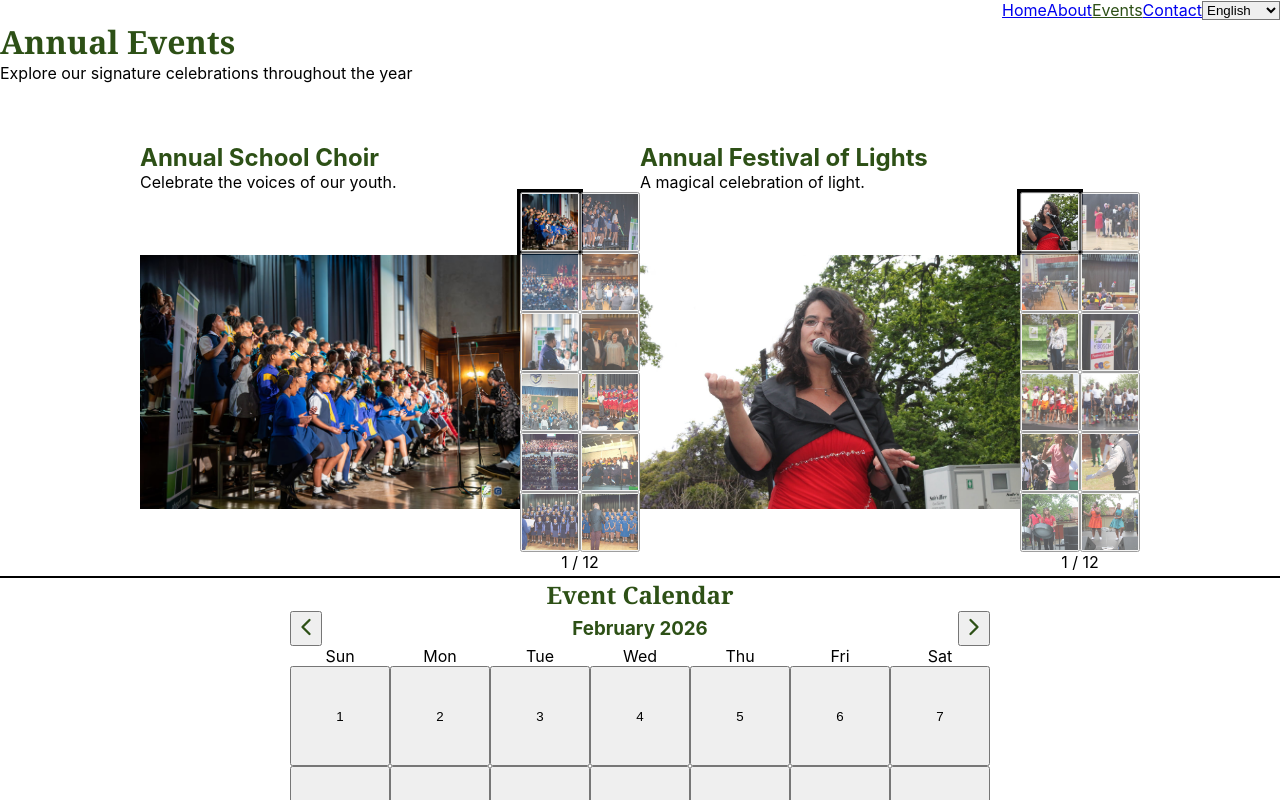
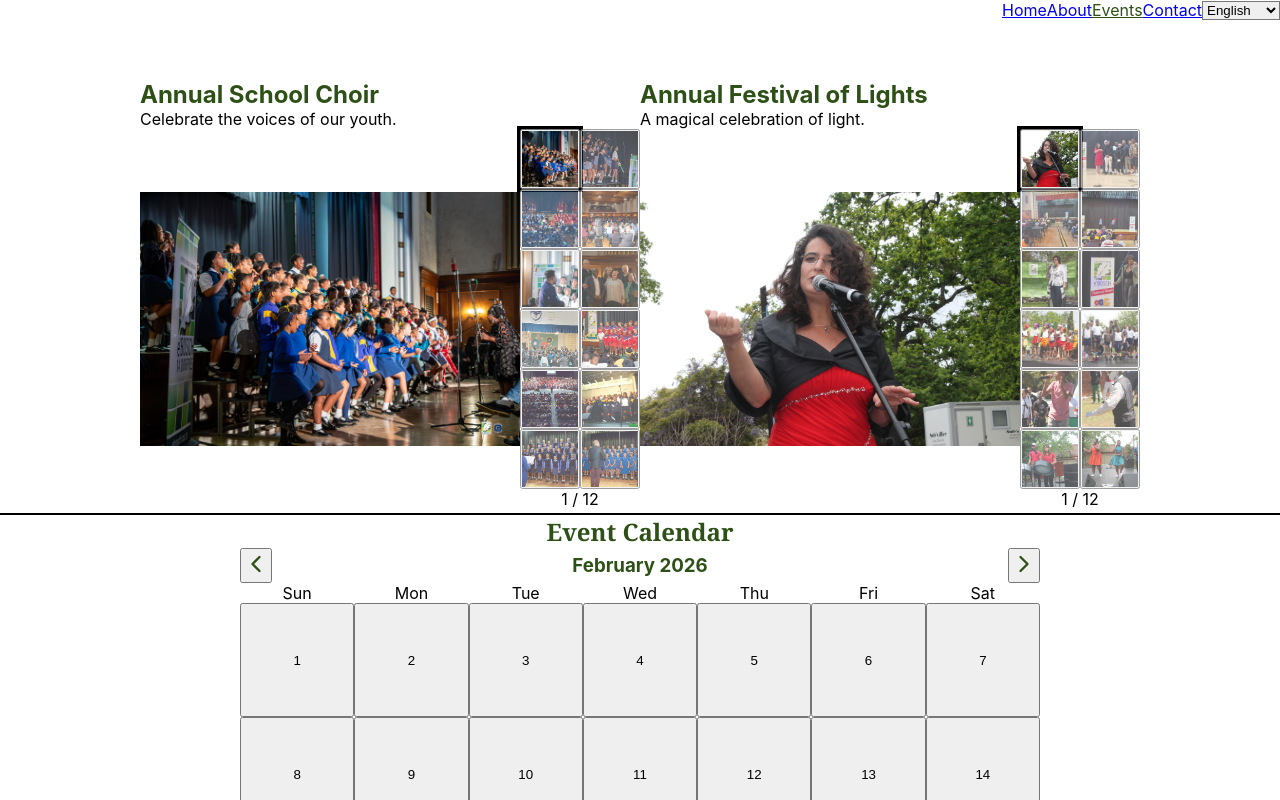
Before and after one commit to mihlalibayi/ebosch-website, a Next.js app: page /events in a window 1280 px wide. Shown: the top 800 px of the page. Built offline with nearby package versions, Linux system fonts and the light colour scheme; no server answers; the database is empty.

Commit message:
Update events page to pull from Firebase Firestore

```diff
--- a/app/events/page.tsx
+++ b/app/events/page.tsx
@@ -1,9 +1,10 @@
 'use client';
 
-import { useState } from 'react';
+import { useState, useEffect } from 'react';
 import Link from 'next/link';
 import { ChevronLeft, ChevronRight, X } from 'lucide-react';
-import eventsData from '@/app/events-calendar.json';
+import { db } from '@/lib/firebase-config';
+import { collection, getDocs } from 'firebase/firestore';
 
 type Language = 'en' | 'af' | 'xh';
 
@@ -19,6 +20,7 @@ interface EventFolder {
 }
 
 interface CalendarEvent {
+  id: string;
   date: string;
   time: string;
   event: string;
@@ -85,6 +87,8 @@ export default function EventsPage() {
   const [selectedDate, setSelectedDate] = useState(new Date(2026, 1, 15));
   const [selectedEventDetails, setSelectedEventDetails] = useState<CalendarEvent | null>(null);
   const [showEventModal, setShowEventModal] = useState(false);
+  const [events, setEvents] = useState<CalendarEvent[]>([]);
+  const [loadingEvents, setLoadingEvents] = useState(true);
 
   const getTitle = (folder: EventFolder) => {
     if (language === 'en') return folder.titleEn;
@@ -104,10 +108,8 @@ export default function EventsPage() {
       about: 'About',
       events: 'Events',
       contact: 'Contact',
-      pageTitle: 'Annual Events',
-      pageSubtitle: 'Explore our signature celebrations throughout the year',
       calendarTitle: 'Event Calendar',
-      noEventsMessage: 'Check back soon for event dates',
+      noEventsMessage: 'Click on a date with events to see details',
       eventDetails: 'Event Details',
       time: 'Time',
       venue: 'Venue',
@@ -119,10 +121,8 @@ export default function EventsPage() {
       about: 'Oor Ons',
       events: 'Geleenthede',
       contact: 'Kontak',
-      pageTitle: 'Jaarlikse Gebeure',
-      pageSubtitle: 'Verken ons handtekening seisoenevierings deur die jaar',
       calendarTitle: 'Gebeure Kalender',
-      noEventsMessage: 'Kyk gou terug vir gebeure datums',
+      noEventsMessage: 'Klik op \'n datum met geleenthede vir besonderhede',
       eventDetails: 'Gebeure Besonderhede',
       time: 'Tyd',
       venue: 'Plek',
@@ -134,10 +134,8 @@ export default function EventsPage() {
       about: 'Malunga',
       events: 'Iziganeko',
       contact: 'Unxibelelwano',
-      pageTitle: 'Imigubungulo Yonyaka',
-      pageSubtitle: 'Jongana iziqwekelelo zethu imigubungulo kule nyaka',
       calendarTitle: 'Ikhalerindar Yemigubungulo',
-      noEventsMessage: 'Buye kamuva ukuze ukwazi imihlaka yemigubungulo',
+      noEventsMessage: 'Cofa umhla one events ukuze ubone iinkcukacha',
       eventDetails: 'Iinkcukacha zeMigubungulo',
       time: 'Ixesha',
       venue: 'Indawo',
@@ -147,6 +145,28 @@ export default function EventsPage() {
   };
 
   const t = translations[language];
+
+  // Load events from Firebase
+  useEffect(() => {
+    const loadEventsFromFirebase = async () => {
+      try {
+        const querySnapshot = await getDocs(collection(db, 'events'));
+        const eventsData = querySnapshot.docs.map((doc) => ({
+          id: doc.id,
+          ...doc.data(),
+        } as CalendarEvent));
+        eventsData.sort((a, b) => new Date(a.date).getTime() - new Date(b.date).getTime());
+        setEvents(eventsData);
+        console.log('Events loaded from Firebase:', eventsData.length);
+      } catch (error) {
+        console.error('Error loading events from Firebase:', error);
+      } finally {
+        setLoadingEvents(false);
+      }
+    };
+
+    loadEventsFromFirebase();
+  }, []);
 
   const renderCalendar = () => {
     const year = selectedDate.getFullYear();
@@ -172,12 +192,32 @@ export default function EventsPage() {
     return weeks;
   };
 
-  const getEventsForDate = (date: Date): CalendarEvent[] => {
-    const dateStr = date.toISOString().split('T')[0];
-    return eventsData.filter(event => event.date === dateStr);
+  const getEventCountText = (count: number): string => {
+    const numbers: { [key: number]: string } = {
+      1: 'one',
+      2: 'two',
+      3: 'three',
+      4: 'four',
+      5: 'five',
+      6: 'six',
+      7: 'seven',
+      8: 'eight',
+      9: 'nine',
+      10: 'ten',
+    };
+    return numbers[count] || count.toString();
   };
 
-  const hasEventsOnDate = (date: Date): boolean => {
+  const getEventsForDate = (date: Date | null): CalendarEvent[] => {
+    if (!date) return [];
+    const year = date.getFullYear();
+    const month = String(date.getMonth() + 1).padStart(2, '0');
+    const day = String(date.getDate()).padStart(2, '0');
+    const dateStr = `${year}-${month}-${day}`;
+    return events.filter(event => event.date === dateStr);
+  };
+
+  const hasEventsOnDate = (date: Date | null): boolean => {
     return getEventsForDate(date).length > 0;
   };
 
@@ -206,11 +246,16 @@ export default function EventsPage() {
     }));
   };
 
-  const handleDateClick = (date: Date) => {
-    const events = getEventsForDate(date);
-    if (events.length > 0) {
-      setSelectedEventDetails(events[0]);
+  const handleDateClick = (date: Date | null) => {
+    if (!date) return;
+
+    const dateEvents = getEventsForDate(date);
+    console.log('Date clicked:', date.toDateString(), 'Events:', dateEvents.length);
+
+    if (dateEvents.length > 0) {
+      setSelectedEventDetails(dateEvents[0]);
       setShowEventModal(true);
+      console.log('Modal opened for:', dateEvents[0].event);
     }
     setSelectedDate(date);
   };
@@ -249,14 +294,6 @@ export default function EventsPage() {
       </header>
 
       <main className="max-w-7xl mx-auto px-4 sm:px-6 lg:px-8 py-16">
-        {/* Page Header */}
-        <div className="mb-24">
-          <h1 className="text-5xl font-bold mb-3" style={{ color: '#2d5016', fontFamily: 'Georgia, serif' }}>
-            {t.pageTitle}
-          </h1>
-          <p className="text-xl text-gray-600">{t.pageSubtitle}</p>
-        </div>
-
         {/* Event Gallery - CENTERED CONTAINER */}
         <div className="flex justify-center mb-32" style={{ marginTop: '60px' }}>
           <div className="flex gap-32">
@@ -330,7 +367,7 @@ export default function EventsPage() {
             {t.calendarTitle}
           </h2>
 
-          <div className="bg-white rounded-xl shadow-lg p-8" style={{ margin: '0 auto', maxWidth: '700px' }}>
+          <div className="bg-white rounded-xl shadow-lg p-8" style={{ margin: '0 auto', maxWidth: '800px' }}>
             {/* Month Navigation */}
             <div className="flex justify-between items-center mb-8">
               <button
@@ -364,22 +401,29 @@ export default function EventsPage() {
               {renderCalendar().map((week, weekIndex) => (
                 week.map((day, dayIndex) => {
                   const isToday = day && day.toDateString() === getTodayDateString();
-                  const hasEvents = day && hasEventsOnDate(day);
+                  const dayHasEvents = hasEventsOnDate(day);
 
                   return (
                     <button
                       key={`${weekIndex}-${dayIndex}`}
-                      onClick={() => day && handleDateClick(day)}
-                      className={`aspect-square rounded-lg font-semibold transition text-sm relative ${
+                      type="button"
+                      onClick={() => {
+                        if (day) {
+                          handleDateClick(day);
+                        }
+                      }}
+                      className={`aspect-square rounded-lg font-semibold transition text-sm relative cursor-pointer flex flex-col items-center justify-center ${
                         isToday
                           ? 'text-gray-900 hover:opacity-90'
                           : 'bg-gray-50 text-gray-600 hover:bg-gray-100'
                       }`}
                       style={isToday ? { backgroundColor: '#9ca3af' } : {}}
                     >
-                      {day ? day.getDate() : ''}
-                      {hasEvents && (
-                        <div className="absolute bottom-1 left-1/2 transform -translate-x-1/2 w-1.5 h-1.5 rounded-full" style={{ backgroundColor: '#2d5016' }}></div>
+                      <span>{day ? day.getDate() : ''}</span>
+                      {dayHasEvents && (
+                        <span className="text-xs font-bold" style={{ color: '#2d5016' }}>
+                          {getEventCountText(getEventsForDate(day!).length)} event{getEventsForDate(day!).length > 1 ? 's' : ''}
+                        </span>
                       )}
                     </button>
                   );
@@ -441,7 +485,7 @@ export default function EventsPage() {
                   href={selectedEventDetails.ticketLink}
                   target="_blank"
                   rel="noopener noreferrer"
-                  className="w-full px-4 py-2 rounded-lg font-semibold text-white transition text-center block"
+                  className="w-full px-4 py-2 rounded-lg font-semibold text-white transition text-center block mb-3"
                   style={{ backgroundColor: '#2d5016' }}
                   onMouseEnter={(e) => (e.currentTarget.style.backgroundColor = '#1a3009')}
                   onMouseLeave={(e) => (e.currentTarget.style.backgroundColor = '#2d5016')}
@@ -453,7 +497,7 @@ export default function EventsPage() {
               {/* Close Button */}
               <button
                 onClick={() => setShowEventModal(false)}
-                className="w-full mt-3 px-4 py-2 rounded-lg font-semibold transition bg-gray-200 text-gray-800 hover:bg-gray-300"
+                className="w-full px-4 py-2 rounded-lg font-semibold transition bg-gray-200 text-gray-800 hover:bg-gray-300"
               >
                 Close
               </button>
```
Also changed, not shown: public/events-calendar.json (renamed from app/events-calendar.json).
